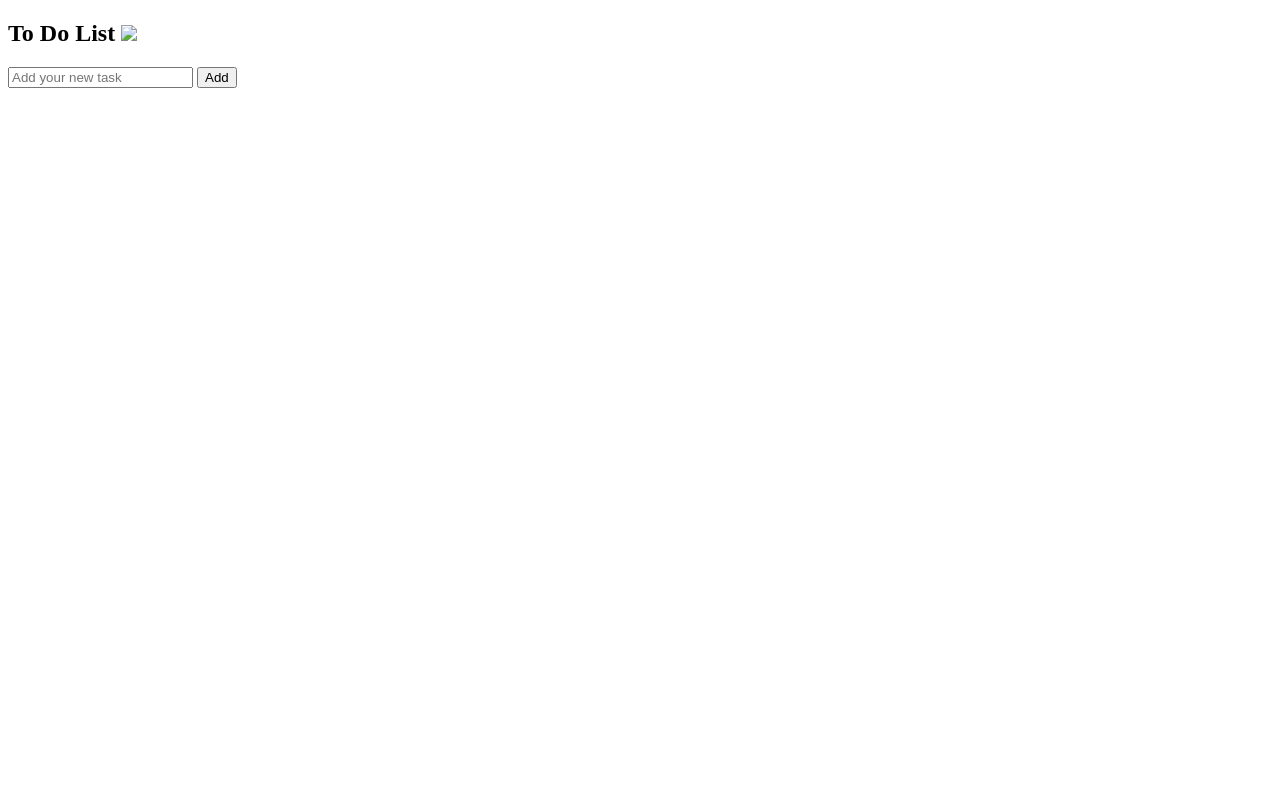
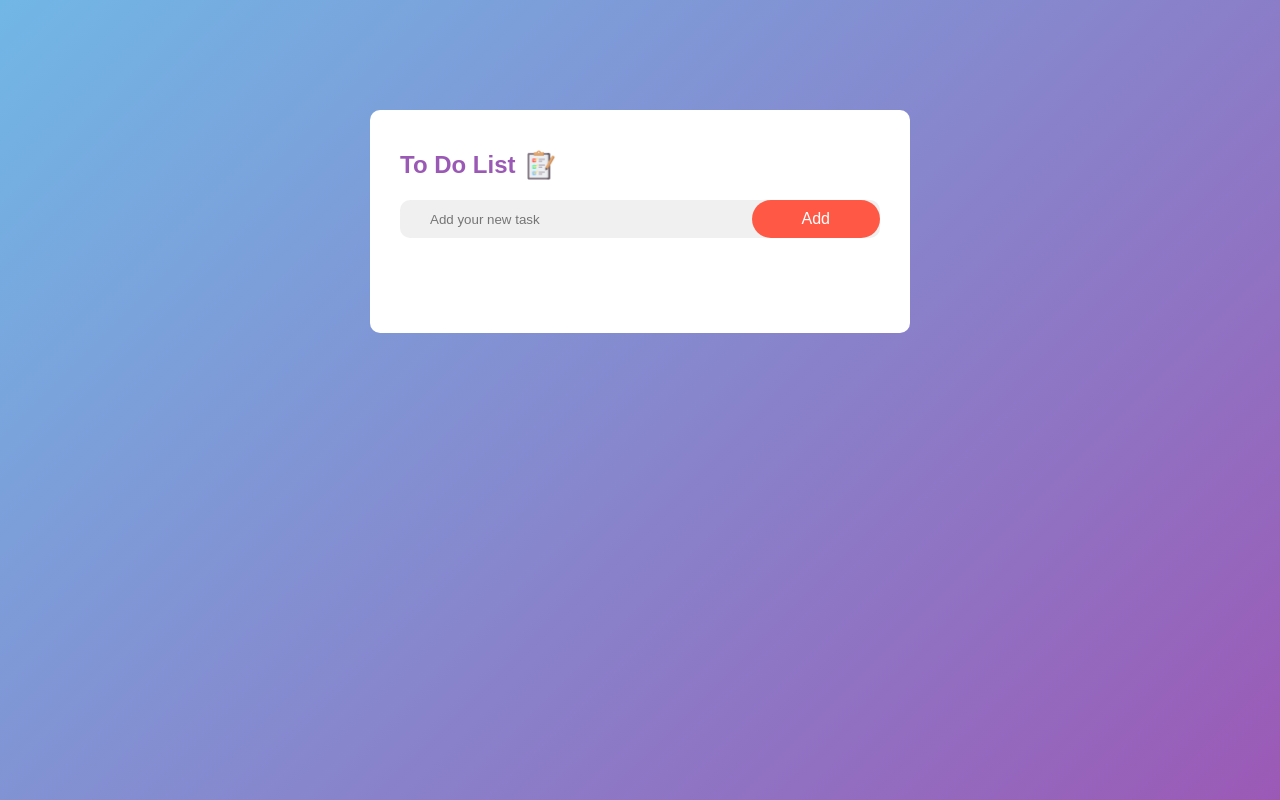
Before and after one commit to hevieri/To-Do-List, a plain HTML site: page index.html in a window 1280 px wide. Drawn offline with Linux system fonts and the light colour scheme; the site is published under a folder, as on GitHub Pages, so addresses that start at the root find nothing.

Commit message:
fix rutas relativas para GitHub Pages

```diff
--- a/index.html
+++ b/index.html
@@ -3,14 +3,14 @@
 <head>
     <meta charset="UTF-8">
     <meta name="viewport" content="width=device-width, initial-scale=1.0">
-    <title>Document</title>
-    <link rel="stylesheet" href="/styles.css">
+    <title>To Do List</title>
+    <link rel="stylesheet" href="styles.css">
 </head>
 
 <body>
     <div class="container">
         <div class="to-do-app">
-            <h2>To Do List <img src="/img/list.png"></h2>
+            <h2>To Do List <img src="img/list.png" alt="list icon"></h2>
             <div class="row">
                 <input type="text" id="input-box" placeholder="Add your new task">
                 <button onclick="addTask()">Add</button>
@@ -19,7 +19,6 @@
                 <li class="checked">Task 1</li>
                 <li>Task 2</li>
                 <li>Task 3</li>
-
             </ul>
         </div>
     </div>
```
